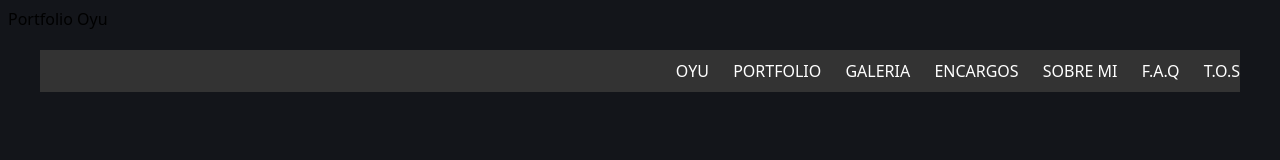
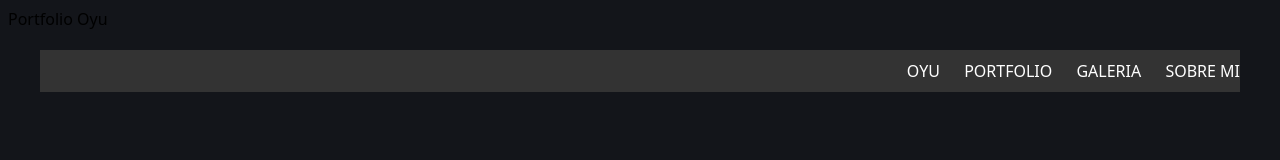
Before and after one commit to Antonio-92-cpu/Portfolioweb, an Astro site: page / in a window 1280 px wide. Built offline with nearby package versions, Linux system fonts and the light colour scheme; Astro itself is replaced by a stand-in of ours.

Commit message:
Hola mundo

```diff
--- a/src/pages/index.astro
+++ b/src/pages/index.astro
@@ -13,10 +13,7 @@ import Card from '../components/Card.astro';
 						<li><a href="#">OYU</a></li>
 						<li><a href="">PORTFOLIO</a></li>
 						<li><a href="">GALERIA</a></li>
-						<li><a href="">ENCARGOS</a></li>
 						<li><a href="">SOBRE MI</a></li>
-						<li><a href="">F.A.Q</a></li>
-						<li><a href="">T.O.S</a></li>
 					</ul>
 				</nav>
 			</div>
```
